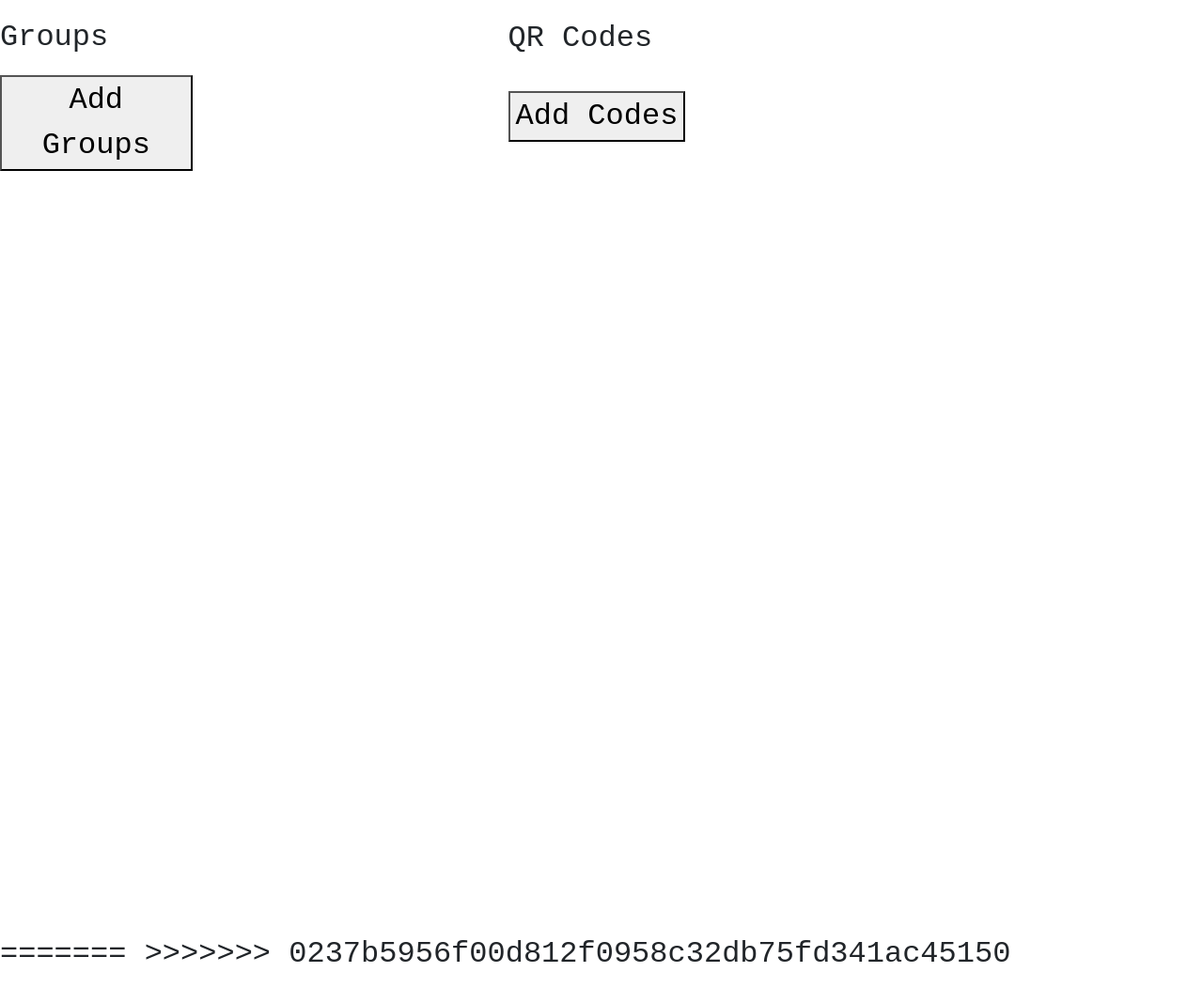
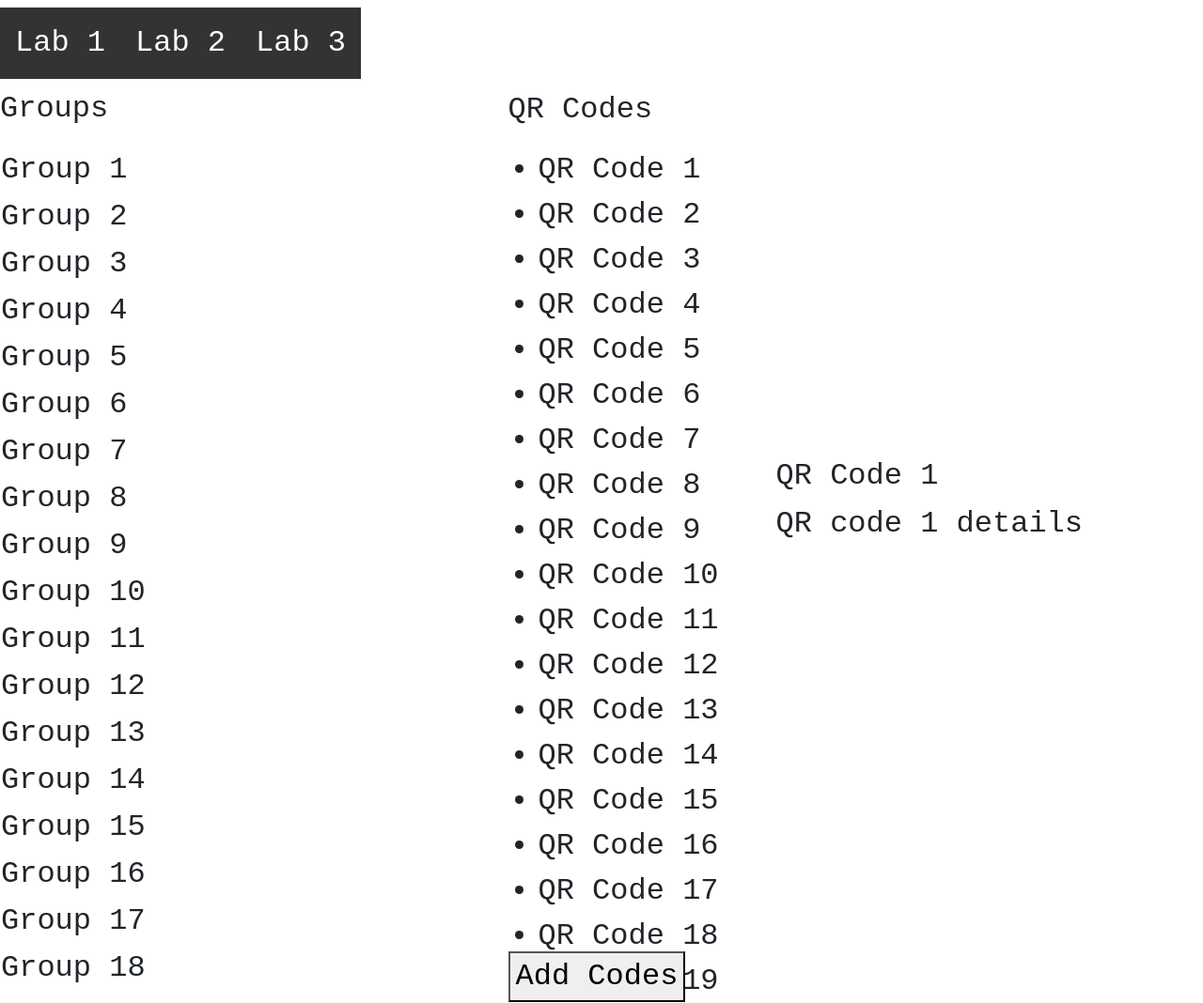
Before and after one commit to gwstallsmith/MiQRo, a Flask app: page /labhome in a window 1280 px wide. Shown: the whole page at 94% size. Before the commit the page ends 1024 px from the top, so only its background shows below. Run offline with Flask 3, Linux system fonts and the light colour scheme; parts of the project's set-up code (start-up, migrations or seed data) failed here and were passed over; some libraries are stand-ins or nearby versions.

Commit message:
Update labhome.html
Fixed a problem with the script

```diff
--- a/templates/labhome.html
+++ b/templates/labhome.html
@@ -203,8 +203,5 @@
         detailsTitle.textContent = qrCode;
         detailsContent.textContent = detailsData[qrCode];
     }
-<<<<<<< HEAD
+
 </script>
-=======
-</script>
->>>>>>> 0237b5956f00d812f0958c32db75fd341ac45150
```
